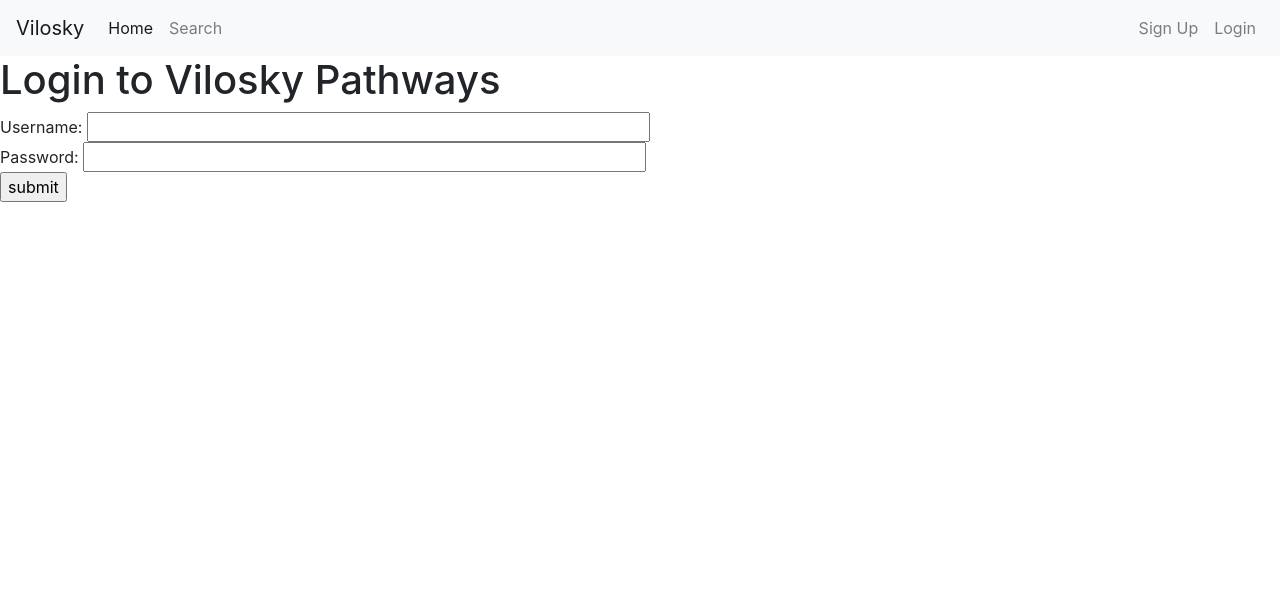
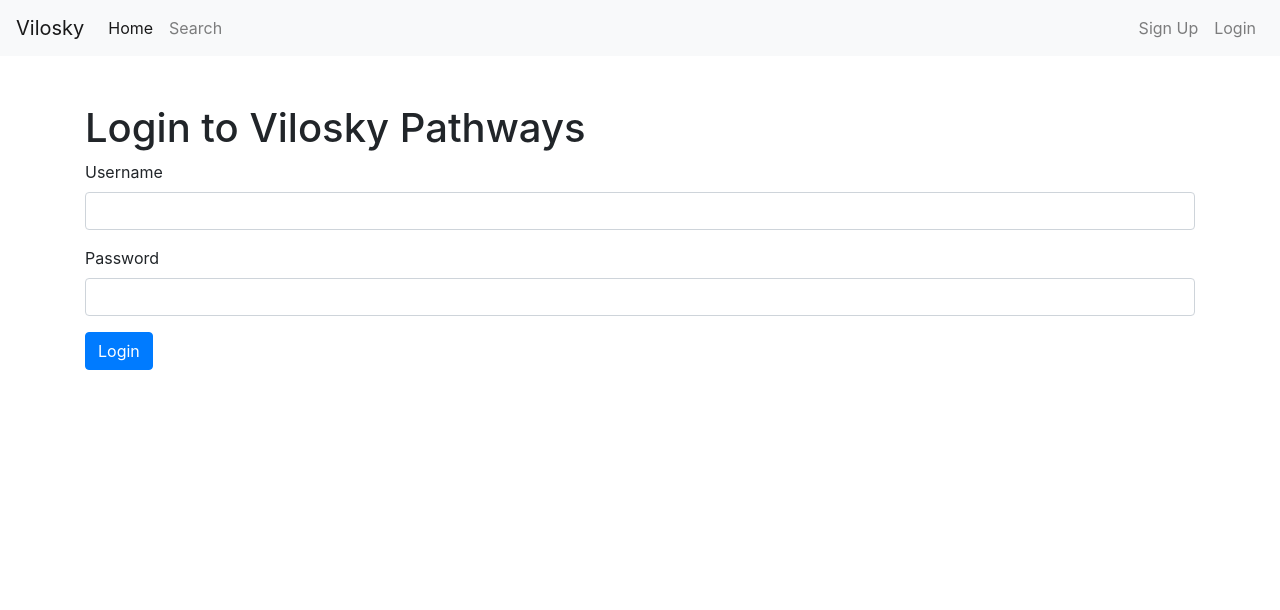
Before and after one commit to tp3-2020-CS32/ViloSky, a Django app: page /paths/login/ in a window 1280 px wide. Shown: the top 610 px of the page. Run offline with Django 3.2, Linux system fonts and the light colour scheme.

Commit message:
Login and sign up templates

```diff
--- a/vilosky_paths/templates/paths/login.html
+++ b/vilosky_paths/templates/paths/login.html
@@ -2,17 +2,23 @@
 {% load static %}
 
 {% block title_block %}
-Dashboard
+Login
 {% endblock %}
 
 {% block body_block %}
-<h1>Login to Vilosky Pathways</h1>
-<form id="login_form" method="post" action="{% url 'paths:login' %}">
-	{% csrf_token %}
-	Username: <input type="text" name="username" value="" size="50" />
-	<br />
-	Password: <input type="password" name="password" value="" size="50" />
-	<br />
-	<input type="submit" value="submit" />
-</form>
+<div class="container">
+	<h1 class="mt-5">Login to Vilosky Pathways</h1>
+	<form id="login_form" method="post" action="{% url 'paths:login' %}">
+		{% csrf_token %}
+		<div class="mb-3">
+			<label for="usernameInput" class="form-label">Username</label>
+			<input type="text" name="username" class="form-control" id="usernameInput" aria-describedby="username">
+		</div>
+		<div class="mb-3">
+			<label for="passwordInput" class="form-label">Password</label>
+			<input type="password" name="password" class="form-control" id="passwordInput">
+		</div>
+		<input type="submit" class="btn btn-primary" value="Login">
+	</form>
+</div>
 {% endblock %}
```
Also changed, not shown: vilosky_paths/templates/paths/register.html (+10 -8 lines).
